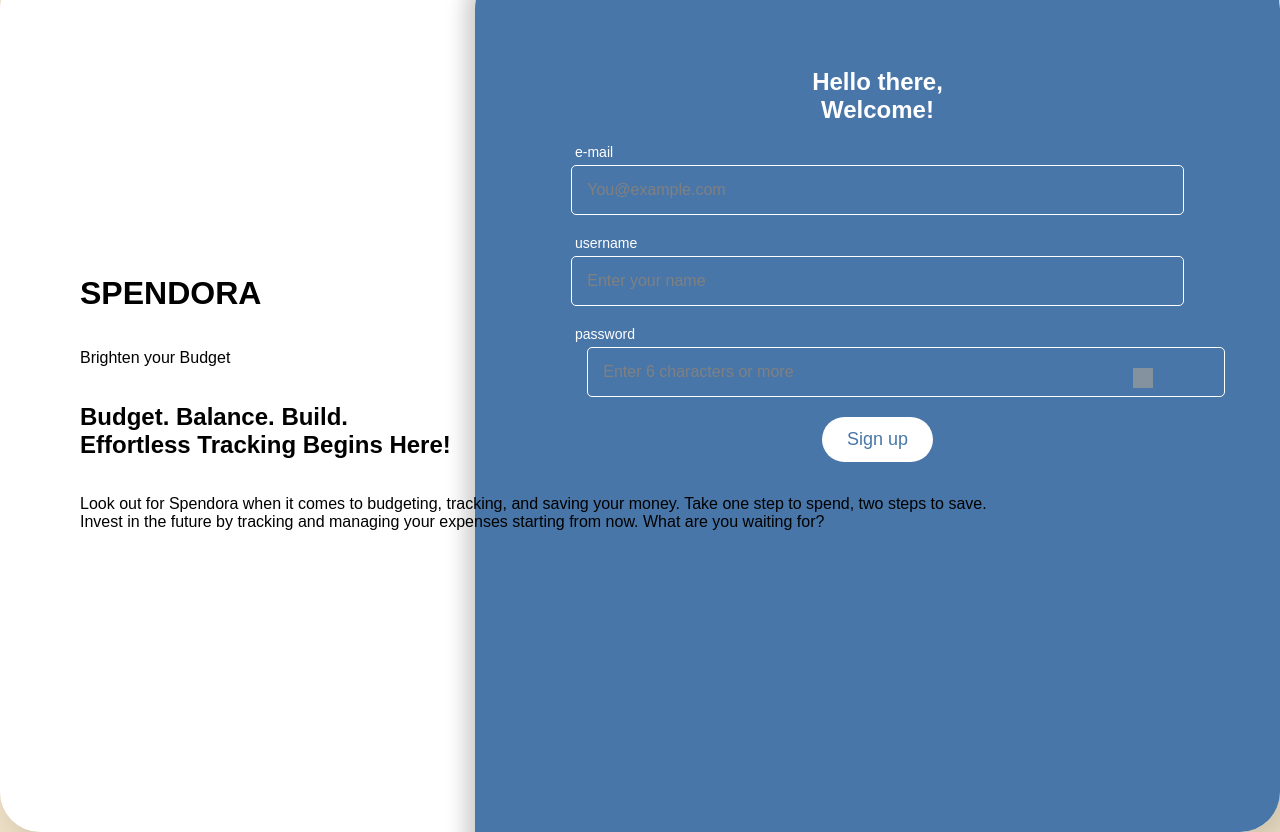
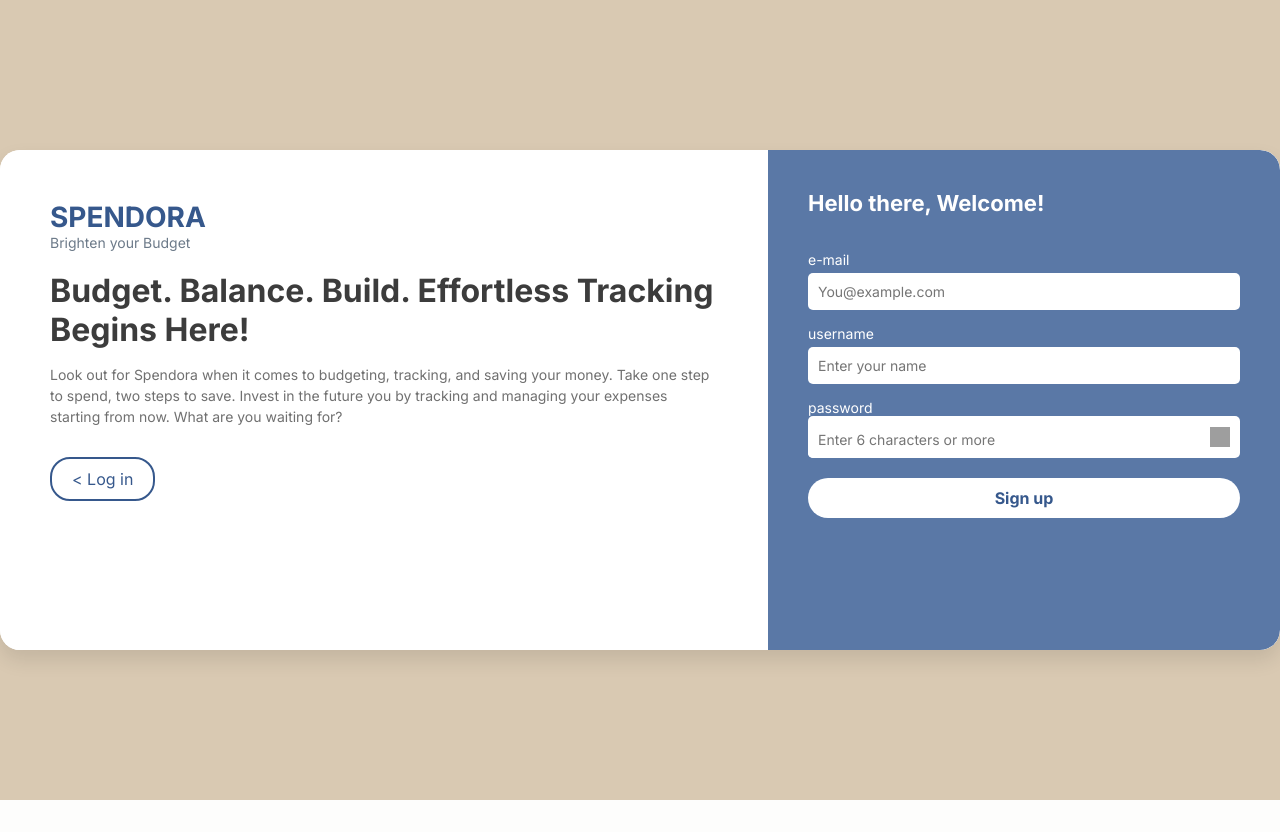
Before and after one commit to Adarsha23/Spendora-frontend, a PHP site: page /Signup.html in a window 1280 px wide. After the commit the page ends 800 px from the top, so only its background shows below. Run offline with PHP 8.4, Linux system fonts and the light colour scheme; grey boxes are pictures that could not be loaded.

Commit message:
Updated UI for signup page to match design

```diff
--- a/Signup.css
+++ b/Signup.css
@@ -1,127 +1,171 @@
-/* General Page Styling */
-body {
-    font-family: Arial, sans-serif;
-    background-color: #EADDC3; /* Beige background */
+/* Import Google Font */
+@import url('https://fonts.googleapis.com/css2?family=Inter:wght@400;700&display=swap');
+
+* {
     margin: 0;
     padding: 0;
+    box-sizing: border-box;
+    font-family: 'Inter', sans-serif;
+}
+
+body {
+    background-color: #D9C9B2;
     display: flex;
     justify-content: center;
     align-items: center;
     height: 100vh;
 }
 
-/* Main Container */
 .container {
     display: flex;
-    width: 1568px;
-    height: 863px;
-    background: white;
-    border-radius: 40px;
-    box-shadow: 10px 10px 20px rgba(0, 0, 0, 0.1); /* Subtle shadow effect */
+    width: 100vw;
+    max-width: 1500px;
+    height: 80vw;
+    max-height: 500px;
+    background-color: #FFFFFF;
+    border-radius: 20px;
     overflow: hidden;
-    position: relative;
+    box-shadow: 0 10px 20px rgba(0, 0, 0, 0.1);
 }
 
 /* Left Section */
-.intro-section {
-    width: calc(1568px - 645px);
-    padding: 80px;
-    display: flex;
-    flex-direction: column;
-    justify-content: center;
-    position: relative;
-    z-index: 1;
+.left-section {
+    width: 60%;
+    padding: 50px;
+    background-color: #FFFFFF;
 }
 
-/* Right Section (Signup Form) */
-.signup-section {
-    width: 645px;
-    height: 864px;
-    background-color: #4876A8; /* Blue */
-    color: white;
-    text-align: center;
-    padding: 80px;
-    border-radius: 40px;
-    position: absolute;
-    right: 0;
-    top: 0;
-    box-shadow: -10px 0px 20px rgba(0, 0, 0, 0.2); /* Left shadow effect */
+.brand-name {
+    font-size: 28px;
+    font-weight: 700;
+    color: #36588C;
 }
 
-/* Form Styling */
-form {
-    display: flex;
-    flex-direction: column;
-    align-items: center;
+.tagline {
+    font-size: 14px;
+    color: #6C7A89;
+    margin-bottom: 20px;
 }
 
-label {
+.headline {
+    font-size: 32px;
+    font-weight: 700;
+    color: #3C3C3C;
+    margin-bottom: 15px;
+}
+
+.description {
     font-size: 14px;
-    text-transform: lowercase;
-    align-self: flex-start;
-    margin-left: 20px;
+    color: #707070;
+    margin-bottom: 30px;
+    line-height: 1.5;
+}
+
+.login-btn {
+    padding: 10px 20px;
+    font-size: 16px;
+    border: 2px solid #36588C;
+    background: transparent;
+    color: #36588C;
+    border-radius: 20px;
+    cursor: pointer;
+}
+
+.login-btn:hover {
+    background: #36588C;
     color: white;
 }
 
-input {
-    width: 90%;
-    padding: 15px;
-    margin: 5px 0 20px 0;
-    border: 1px solid white;
-    border-radius: 5px;
-    background: transparent;
+/* Right Section */
+.right-section {
+    width: 40%;
+    padding: 40px;
+    background-color: #5A78A6;
     color: white;
-    outline: none;
-    font-size: 16px;
+    border-radius: 0 20px 20px 0;
 }
 
-input::placeholder {
-    color: gray;
+.welcome-text {
+    font-size: 22px;
+    font-weight: 700;
+    margin-bottom: 20px;
 }
 
-/* Password Field with Eye Icon */
+.signup-form {
+    display: flex;
+    flex-direction: column;
+}
+
+.signup-form label {
+    font-size: 14px;
+    margin-top: 15px;
+}
+
+.signup-form input {
+    width: 100%;
+    padding: 10px;
+    margin-top: 5px;
+    border-radius: 5px;
+    border: none;
+    font-size: 14px;
+    color: #3C3C3C;
+}
+
 .password-container {
-    position: relative;
-    width: 90%;
+    display: flex;
+    align-items: center;
+    background: white;
+    border-radius: 5px;
 }
 
 .password-container input {
-    width: 100%;
-    padding-right: 40px; /* Space for eye icon */
+    flex-grow: 1;
+    border: none;
+    outline: none;
 }
 
-.toggle-password {
-    position: absolute;
-    right: 15px;
-    top: 50%;
-    transform: translateY(-50%);
+.password-container img {
+    width: 20px;
+    height: 20px;
+    cursor: pointer;
+    margin-right: 10px;
+}
+
+.signup-btn {
+    margin-top: 20px;
+    padding: 10px;
+    font-size: 16px;
+    border: none;
+    background: white;
+    color: #36588C;
+    font-weight: bold;
+    border-radius: 20px;
     cursor: pointer;
 }
 
-.toggle-password img {
-    width: 20px;
-    height: 20px;
-    opacity: 0.7;
-    transition: 0.3s;
+.signup-btn:hover {
+    background: #36588C;
+    color: white;
 }
 
-.toggle-password img:hover {
-    opacity: 1;
+/* Responsive Design */
+@media (max-width: 900px) {
+    .container {
+        flex-direction: column;
+        width: 90%;
+    }
+
+    .left-section, .right-section {
+        width: 100%;
+        text-align: center;
+        border-radius: 20px;
+    }
+
+    .right-section {
+        border-radius: 0 0 20px 20px;
+    }
+
+    .login-btn {
+        width: 100%;
+    }
 }
-
-/* Sign-Up Button */
-button {
-    background: white;
-    color: #4876A8;
-    border: none;
-    padding: 12px 25px;
-    font-size: 18px;
-    border-radius: 25px;
-    cursor: pointer;
-    transition: all 0.3s ease;
-}
-
-button:hover {
-    background: #4876A8;
-    color: white;
-}
--- a/Signup.html
+++ b/Signup.html
@@ -3,44 +3,42 @@
 <head>
     <meta charset="UTF-8">
     <meta name="viewport" content="width=device-width, initial-scale=1.0">
-    <title>Signup Page</title>
-    <link rel="stylesheet" href="Signup.css"> <!-- Link to external CSS -->
-    <script src="Signup.js" defer></script> <!-- Link to JavaScript -->
+    <title>Spendora - Budgeting Made Easy</title>
+    <link rel="stylesheet" href="Signup.css">
+    <script defer src="Signup.js"></script>
 </head>
 <body>
     <div class="container">
-        <!-- Left Section (Intro) -->
-        <div class="intro-section">
-            <h1><span class="brand">SPENDORA</span></h1>
+        <!-- Left Section -->
+        <div class="left-section">
+            <h1 class="brand-name">SPENDORA</h1>
             <p class="tagline">Brighten your Budget</p>
-            <h2>Budget. Balance. Build. <br>Effortless Tracking Begins Here!</h2>
+            <h2 class="headline">Budget. Balance. Build. Effortless Tracking Begins Here!</h2>
             <p class="description">
                 Look out for Spendora when it comes to budgeting, tracking, and saving your money.
-                Take one step to spend, two steps to save. Invest in the future by tracking and managing
-                your expenses starting from now. What are you waiting for?
+                Take one step to spend, two steps to save. Invest in the future you by tracking and
+                managing your expenses starting from now. What are you waiting for?
             </p>
+            <button class="login-btn">&lt; Log in</button>
         </div>
 
-        <!-- Right Section (Signup) -->
-        <div class="signup-section">
-            <h2>Hello there, <br> Welcome!</h2>
-
-            <form>
+        <!-- Right Section -->
+        <div class="right-section">
+            <h2 class="welcome-text">Hello there, Welcome!</h2>
+            <form class="signup-form">
                 <label for="email">e-mail</label>
-                <input type="email" id="email" placeholder="You@example.com">
+                <input type="email" id="email" placeholder="You@example.com" required>
 
                 <label for="username">username</label>
-                <input type="text" id="username" placeholder="Enter your name">
+                <input type="text" id="username" placeholder="Enter your name" required>
 
                 <label for="password">password</label>
                 <div class="password-container">
-                    <input type="password" id="password" placeholder="Enter 6 characters or more">
-                    <span class="toggle-password">
-                        <img src="eye-icon.png" alt="Show Password" id="eye-icon">
-                    </span>
+                    <input type="password" id="password" placeholder="Enter 6 characters or more" required>
+                    <img id="eye-icon" src="https://cdn-icons-png.flaticon.com/512/709/709612.png" alt="Toggle Password">
                 </div>
 
-                <button type="submit">Sign up</button>
+                <button type="submit" class="signup-btn">Sign up</button>
             </form>
         </div>
     </div>
--- a/Signup.js
+++ b/Signup.js
@@ -1,14 +1,10 @@
-document.addEventListener("DOMContentLoaded", function () {
+document.getElementById("eye-icon").addEventListener("click", function () {
     const passwordInput = document.getElementById("password");
-    const eyeIcon = document.getElementById("eye-icon");
-
-    eyeIcon.addEventListener("click", function () {
-        if (passwordInput.type === "password") {
-            passwordInput.type = "text";
-            eyeIcon.src = "eye-off-icon.png"; // Change icon when visible
-        } else {
-            passwordInput.type = "password";
-            eyeIcon.src = "eye-icon.png"; // Change icon when hidden
-        }
-    });
+    if (passwordInput.type === "password") {
+        passwordInput.type = "text";
+        this.src = "https://cdn-icons-png.flaticon.com/512/709/709605.png"; // Eye-off icon
+    } else {
+        passwordInput.type = "password";
+        this.src = "https://cdn-icons-png.flaticon.com/512/709/709612.png"; // Eye icon
+    }
 });
```
Also changed, not shown: eye_close.png (added), eye_open.png (added).
